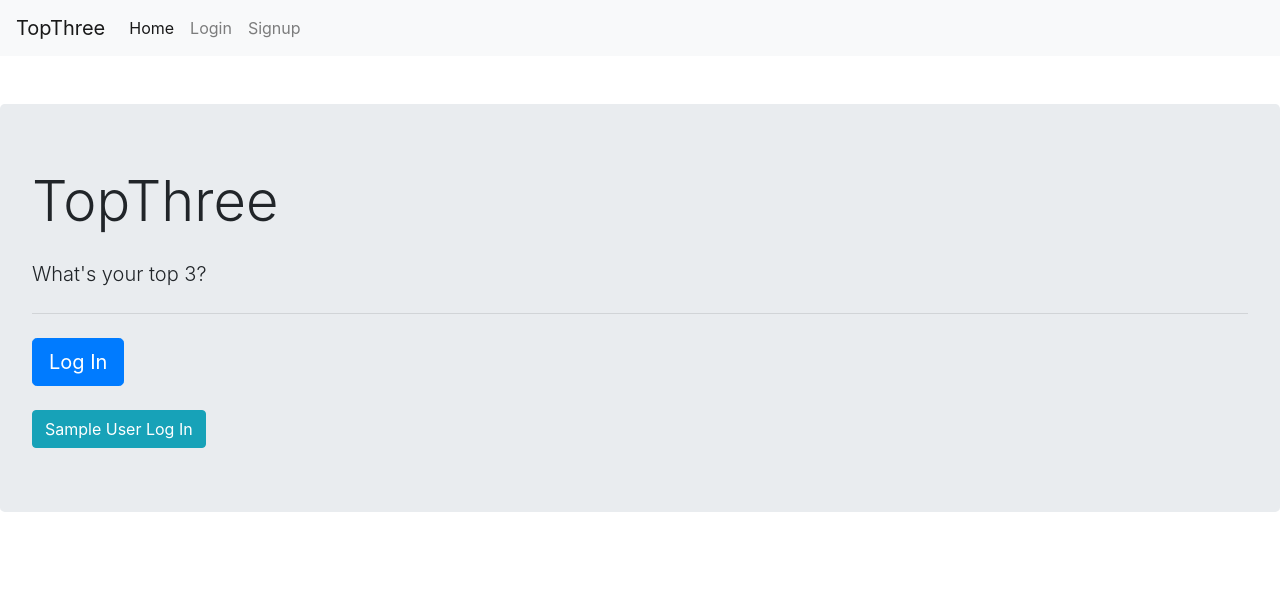
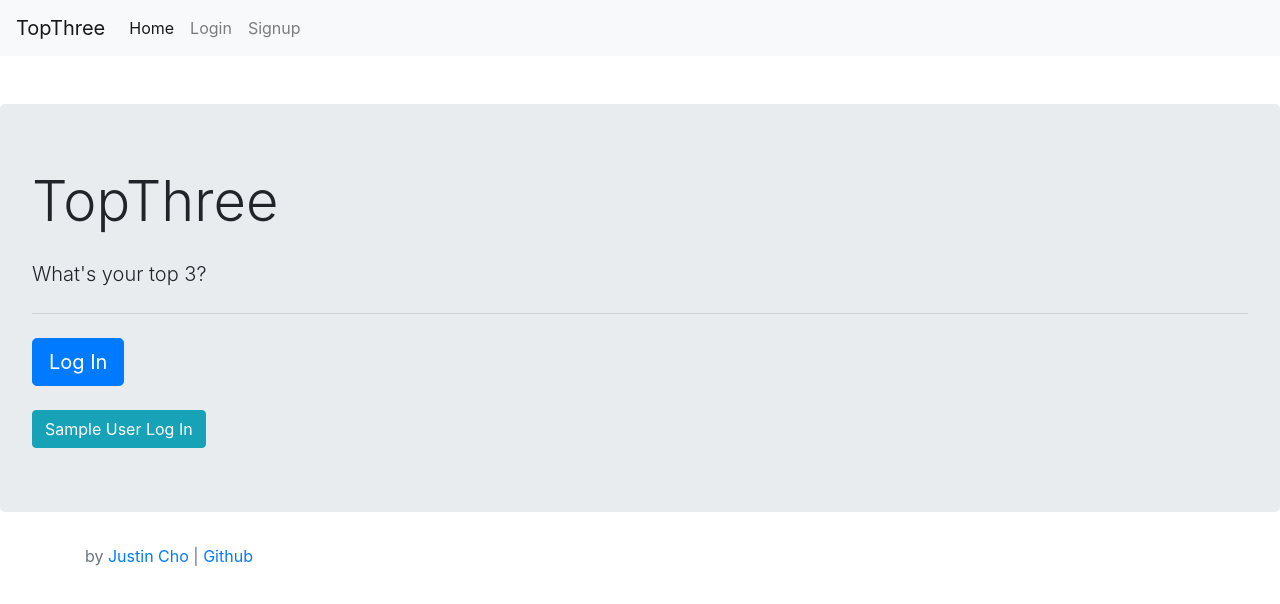
Before and after one commit to justinchore/topthreedeploy, a React (Create React App) app: page / in a window 1280 px wide. Shown: the top 604 px of the page. Built offline with nearby package versions, Linux system fonts and the light colour scheme.

Commit message:
Image and footer

```diff
--- a/public/index.html
+++ b/public/index.html
@@ -3,13 +3,17 @@
   <head>
     <meta charset="utf-8" />
     <link rel="icon" href="/static/favicon.ico" />
+      <meta property="og:title" content="TopThree" />
+    <meta property="og:image" content="/static/topthreepic.png" />
+    <meta property="og:description" content="List sharing and creation platform" />
+    <meta property="og:url" content="https://top-three.herokuapp.com" />
     <meta name="viewport" content="width=device-width, initial-scale=1" />
     <meta name="theme-color" content="#000000" />
     <meta
       name="description"
       content="Web site created using create-react-app"
     />
-    <link rel="apple-touch-icon" href="static/logo192.png" />
+    <link rel="apple-touch-icon" href="/static/logo192.png" />
     <!--
       manifest.json provides metadata used when your web app is installed on a
       user's mobile device or desktop. See https://developers. dgoogle.com/web/fundamentals/web-app-manifest/
--- a/src/components/Navbar.js
+++ b/src/components/Navbar.js
@@ -14,7 +14,7 @@ const Navbar = ({ logout, isAuthenticated }) => {
 
     return (
         <>
-        <nav class='navbar navbar-expand-lg navbar-light bg-light'>
+        <nav class='navbar navbar-expand-lg navbar-light bg-light mb-5'>
             <a class='navbar-brand' href='/'>TopThree</a>
             <button
                 class='navbar-toggler'
--- a/src/hoc/Layout.js
+++ b/src/hoc/Layout.js
@@ -29,6 +29,11 @@ const Layout = (props) => {
         <div>
             <Navbar/>
             {props.children}
+            <footer class="footer">
+                <div class="container">
+                    <span class="text-muted"> by <a href="https://www.linkedin.com/in/justin-cho-2500891ba/">Justin Cho</a> | <a href="https://github.com/justinchore/topthreedeploy">Github</a></span>
+                </div>
+            </footer>
         </div>
   )
 };
```
Also changed, not shown: public/static/topthreepic.png (added).
